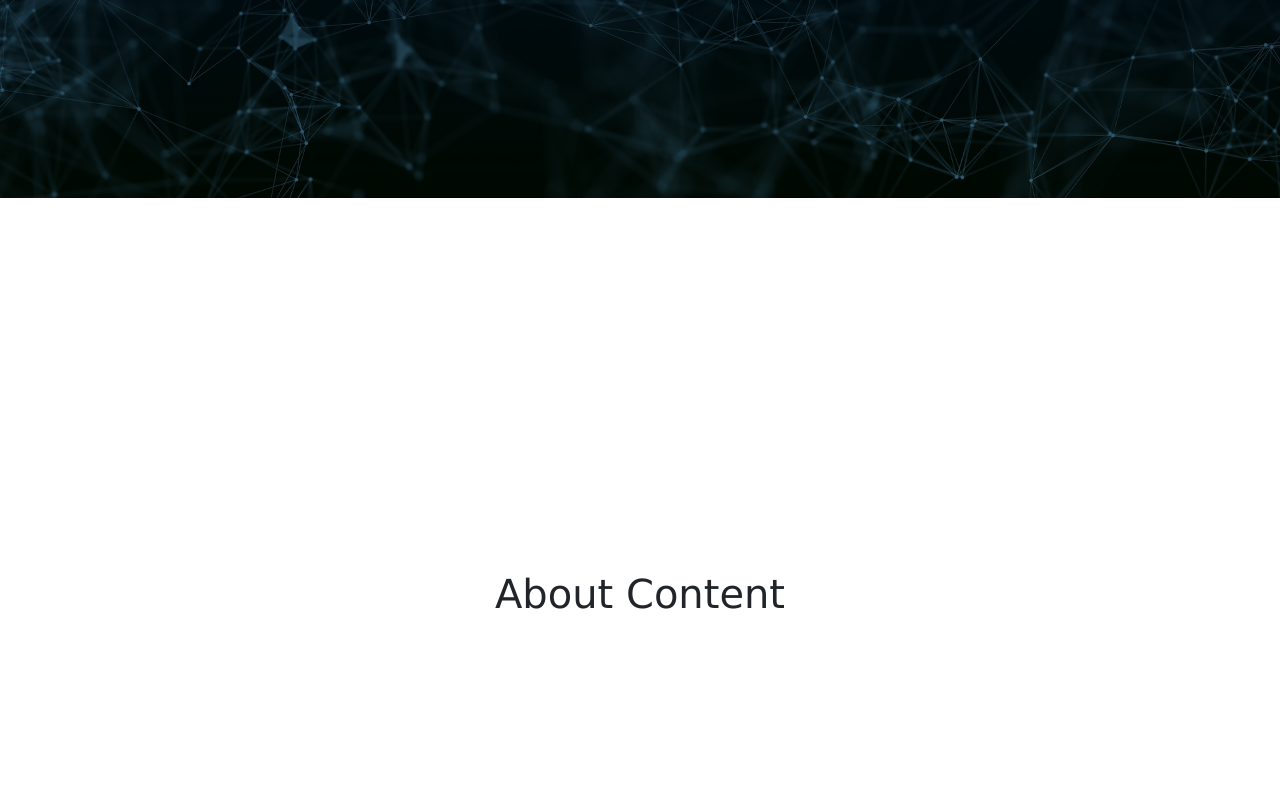
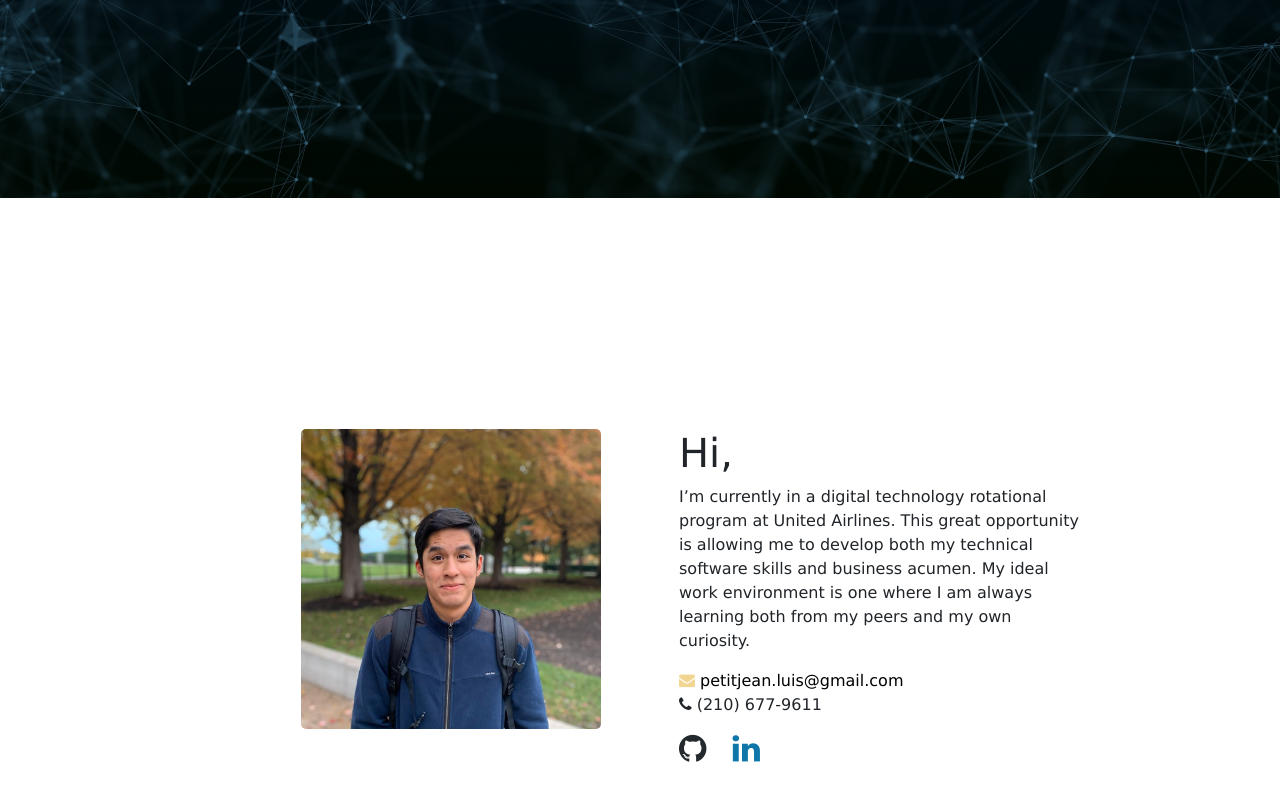
Before and after one commit to petitjeanluis/luispetitjean.com, an Angular app in the folder personal-website/: page / in a window 1280 px wide. Shown: the part 602-1402 px from the top of the page. Built offline with nearby package versions, Linux system fonts and the light colour scheme.

Commit message:
created about page and removed un-used nav links

```diff
--- a/personal-website/src/app/components/home/home.component.css
+++ b/personal-website/src/app/components/home/home.component.css
@@ -38,9 +38,45 @@
     height: 100vh;
     display: flex;
     flex-direction: column;
+    justify-content: center;
+}
+
+.my-image {
+    display: block;
+    margin: auto 24px auto auto;
+    border-radius: 5px;
+    width: 300px;
 }
 
 .about-content {
-    text-align: center;
-    margin: auto;
+    width: 400px;
+    display: block;
+    margin: auto auto auto 24px;
 }
+
+.about-list {
+    list-style: none;
+    padding: 0;
+}
+
+@media screen and (max-width: 767px) {
+    .my-image {
+        margin: 24px auto 12px auto;
+        width: 250px;
+    }
+
+    .about-content {
+        margin: 12px auto auto auto
+    }
+}
+
+@media screen and (max-width: 991px) and (min-width:768px) {
+    .my-image {
+        margin: auto 12px auto auto;
+    }
+
+    .about-content {
+        margin: auto auto auto 12px;
+        width: 360px;
+    }
+}
--- a/personal-website/src/app/components/home/home.component.html
+++ b/personal-website/src/app/components/home/home.component.html
@@ -13,11 +13,26 @@
   </div>
 </section>
 <section class="about" id="about" (scroll)="onScroll($event)">
-  <div class="container">
-    <div class="about-content">
-      <h1>
-        About Content
-      </h1>
-    </div>
+  <div class="container-fluid">
+      <div class="row">
+        <div class="col-sm-12 col-md-6" style="z-index: -1;">
+            <img src="/assets/luis-petitjean.jpg" class="my-image"/>
+        </div>
+        <div class="col-sm-12 col-md-6">
+          <div class="about-content">
+            <h1>Hi,</h1>
+            <p class="about-description">I’m currently in a digital technology rotational program at United Airlines. This great opportunity is allowing me to develop both my technical software skills and business acumen. My ideal work environment is one where I am always learning both from my peers and my own curiosity.</p>
+            <ul class="about-list">
+              <li><a href="mailto:luis.petitjean@gmail.com" style="color: black;"><i class="fa fa-envelope" style="color: #f1d592"></i>&nbsp;petitjean.luis@gmail.com</a></li>
+              <li><i class="fa fa-phone"></i>&nbsp;(210) 677-9611</li>
+            </ul>
+            <div class="social-links">
+              <a href="https://github.com/petitjeanluis" target="_blank"><i class="fa fa-github fa-2x" style="color: #24292e; margin-right: 16px;"></i></a>&nbsp;
+              <a href="https://www.linkedin.com/in/luis-petitjean" target="_blank"><i class="fa fa-linkedin fa-2x" style="color: #0e76a8;"></i></a>
+            </div>
+          </div>
+        </div>
+      </div>
+
   </div>
 </section>
--- a/personal-website/src/app/components/navigator/navigator.component.css
+++ b/personal-website/src/app/components/navigator/navigator.component.css
@@ -18,6 +18,10 @@
 
 .nav-link:hover {
     color: #CCCCCC;
+}
+
+.navbar-collapse {
+    z-index: 1;
 }
 
 .nav-item {
--- a/personal-website/src/app/components/navigator/navigator.component.html
+++ b/personal-website/src/app/components/navigator/navigator.component.html
@@ -12,9 +12,12 @@
         <li class="nav-item">
           <a class="nav-link" href="#about">About</a>
         </li>
-        <li class="nav-item">
+        <!-- <li class="nav-item">
           <a class="nav-link" href="#">Blog</a>
         </li>
+        <li>
+          <a class="nav-link" href="#">Login</a>
+        </li> -->
       </ul>
     </div>
   </nav>
```
Also changed, not shown: personal-website/src/assets/luis-petitjean.jpg (added).
